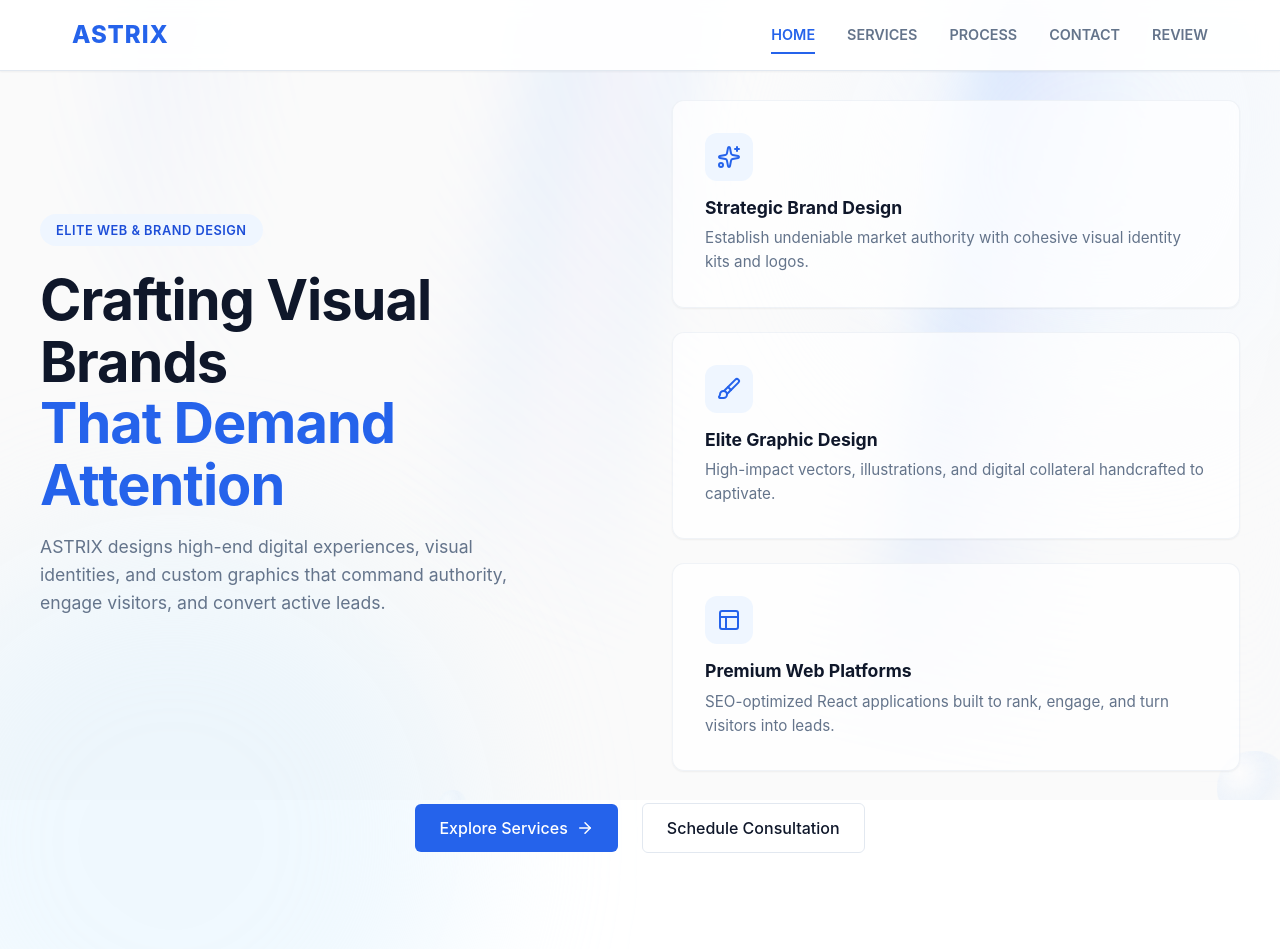
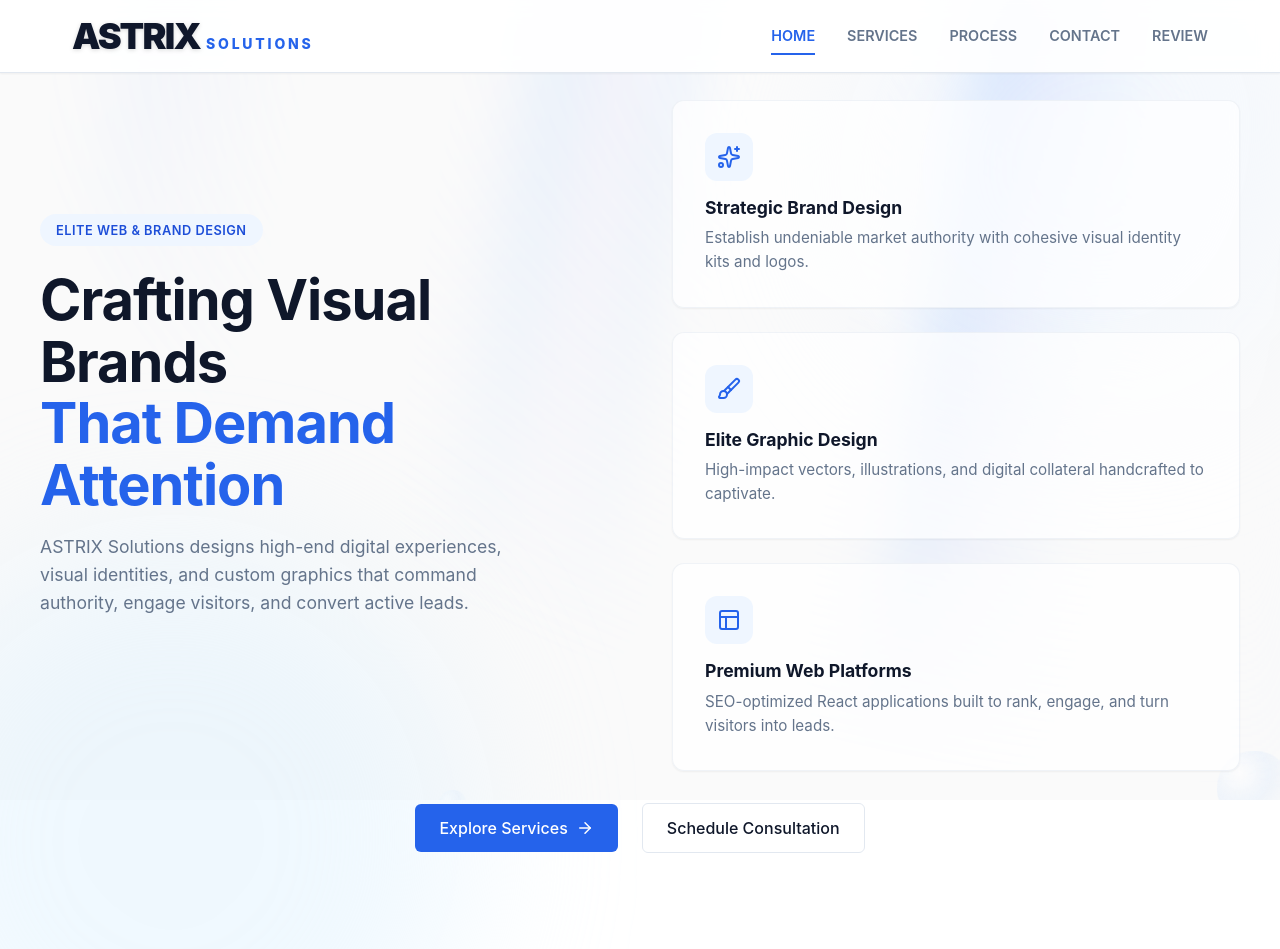
Before and after one commit to lokesh05slv-del/ASTRIX, a React (Vite) app: page / in a window 1280 px wide. Built offline with nearby package versions, Linux system fonts and the light colour scheme; no server answers.

Commit message:
Updated website

```diff
--- a/src/components/Navigation.jsx
+++ b/src/components/Navigation.jsx
@@ -9,8 +9,13 @@ export default function Navigation() {
       <header className="nav-header fade-in">
         <div className="nav-container">
           <Link to="/" className="nav-logo-link">
-            <div className="nav-logo text-brand">
-               ASTRIX
+            <div className="nav-logo" style={{ display: 'flex', alignItems: 'baseline', gap: '6px' }}>
+              <span className="text-3xl md:text-4xl font-black tracking-tighter text-slate-900 drop-shadow-sm">
+                ASTRIX
+              </span>
+              <span className="text-xs md:text-sm font-extrabold tracking-[0.2em] text-brand uppercase">
+                Solutions
+              </span>
             </div>
           </Link>
 
--- a/src/pages/Home.jsx
+++ b/src/pages/Home.jsx
@@ -67,7 +67,7 @@ export default function Home() {
             <span className="text-brand">That Demand Attention</span>
           </h1>
           <p className="hero-subtitle">
-            ASTRIX designs high-end digital experiences, visual identities, and custom graphics that command authority, engage visitors, and convert active leads.
+            ASTRIX Solutions designs high-end digital experiences, visual identities, and custom graphics that command authority, engage visitors, and convert active leads.
           </p>
         </motion.div>
 
```
